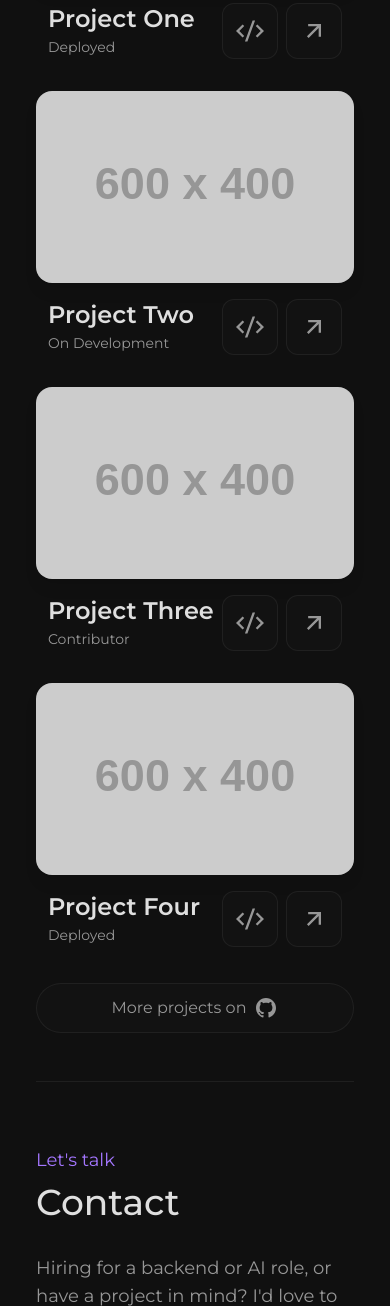
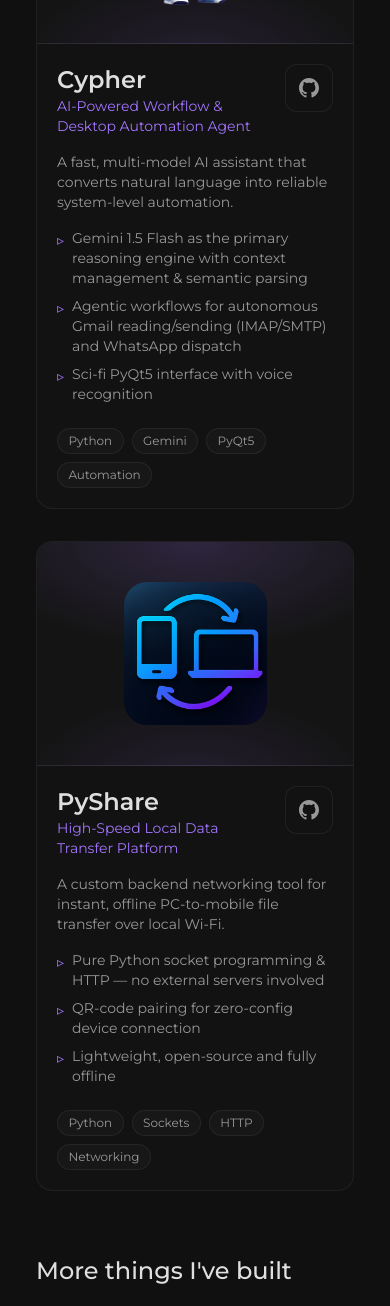
Before and after one commit to pattanayakpratik/my_portfolio, an Astro site: page / in a window 390 px wide. Shown: the part 4633-5939 px from the top of the page. Built offline with nearby package versions, Linux system fonts and the light colour scheme; Astro itself is replaced by a stand-in of ours; some packages are replaced by stand-ins of ours; no server answers; the database is empty; placeholder pictures from the web are drawn by us.

Commit message:
feat: redesign projects section with image optimization

```diff
--- a/src/components/projects.astro
+++ b/src/components/projects.astro
@@ -1,120 +1,162 @@
 ---
+import { Image } from "astro:assets";
+import cypherImg from "@/assets/projects/cypher.png";
+import pyshareImg from "@/assets/projects/pyshare.png";
+import { featuredProjects, otherProjects, profile } from "@/data/profile";
 
-interface Project {
-  title: string;
-  image: string;
-  link: string;
-  preview: string;
-  status: string;
-}
+const images: Record<string, { src: typeof cypherImg; pad: string }> = {
+  // Both are square artwork (mascot / app icon) -> centered with breathing room
+  cypher: { src: cypherImg, pad: "p-6 md:p-8" },
+  pyshare: { src: pyshareImg, pad: "p-10 md:p-14" },
+};
 
-const projects: Project[] = [
-  {
-    title: "Project One",
-    image: "https://placehold.co/600x400/1a1a1a/ffffff?text=Project+One",
-    link: "https://github.com",
-    preview: "https://example.com",
-    status: "Deployed",
-  },
-  {
-    title: "Project Two",
-    image: "https://placehold.co/600x400/1a1a1a/ffffff?text=Project+Two",
-    link: "https://github.com",
-    preview: "https://example.com",
-    status: "On Development",
-  },
-  {
-    title: "Project Three",
-    image: "https://placehold.co/600x400/1a1a1a/ffffff?text=Project+Three",
-    link: "https://github.com",
-    preview: "https://example.com",
-    status: "Contributor",
-  },
-  {
-    title: "Project Four",
-    image: "https://placehold.co/600x400/1a1a1a/ffffff?text=Project+Four",
-    link: "https://github.com",
-    preview: "https://example.com",
-    status: "Deployed",
-  },
-];
+const iconBtn =
+  "size-12 flex justify-center items-center text-[var(--white-icon)] hover:text-white transition duration-300 ease-in-out border border-1 border-[var(--white-icon-tr)] rounded-xl bg-[#1414149c] hover:bg-[var(--white-icon-tr)]";
+
+const githubPath =
+  "M12.001 2C6.47598 2 2.00098 6.475 2.00098 12C2.00098 16.425 4.86348 20.1625 8.83848 21.4875C9.33848 21.575 9.52598 21.275 9.52598 21.0125C9.52598 20.775 9.51348 19.9875 9.51348 19.15C7.00098 19.6125 6.35098 18.5375 6.15098 17.975C6.03848 17.6875 5.55098 16.8 5.12598 16.5625C4.77598 16.375 4.27598 15.9125 5.11348 15.9C5.90098 15.8875 6.46348 16.625 6.65098 16.925C7.55098 18.4375 8.98848 18.0125 9.56348 17.75C9.65098 17.1 9.91348 16.6625 10.201 16.4125C7.97598 16.1625 5.65098 15.3 5.65098 11.475C5.65098 10.3875 6.03848 9.4875 6.67598 8.7875C6.57598 8.5375 6.22598 7.5125 6.77598 6.1375C6.77598 6.1375 7.61348 5.875 9.52598 7.1625C10.326 6.9375 11.176 6.825 12.026 6.825C12.876 6.825 13.726 6.9375 14.526 7.1625C16.4385 5.8625 17.276 6.1375 17.276 6.1375C17.826 7.5125 17.476 8.5375 17.376 8.7875C18.0135 9.4875 18.401 10.375 18.401 11.475C18.401 15.3125 16.0635 16.1625 13.8385 16.4125C14.201 16.725 14.5135 17.325 14.5135 18.2625C14.5135 19.6 14.501 20.675 14.501 21.0125C14.501 21.275 14.6885 21.5875 15.1885 21.4875C19.259 20.1133 21.9999 16.2963 22.001 12C22.001 6.475 17.526 2 12.001 2Z";
 ---
 
 <section
   id="projects"
-  class="py-12 border-t border-[#ffffff10] text-[var(--white)]"
+  class="py-16 border-t border-[#ffffff10] text-[var(--white)]"
 >
   <div class="max-w-5xl mx-auto">
+    <div data-reveal>
       <h2 class="text-lg text-[var(--sec)] mb-2 shiny-sec">My work</h2>
-    <h3 class="text-4xl md:text-5xl font-medium mb-8">Projects</h3>
+      <h3 class="text-4xl md:text-5xl font-medium mb-10">Projects</h3>
+    </div>
 
+    <!-- Featured projects -->
     <div class="grid grid-cols-1 md:grid-cols-2 gap-8">
       {
-        projects.map((project) => (
-          <div class="group">
+        featuredProjects.map((project, i) => (
+          <article
+            class="group card overflow-hidden flex flex-col"
+            data-reveal
+            style={`--reveal-delay:${i * 120}ms`}
+          >
             <a
-              href={project.preview}
+              href={project.repo}
               target="_blank"
               rel="noopener noreferrer"
-              class="block"
+              class="project-media relative block overflow-hidden h-56 md:h-72"
+              aria-label={`${project.title} on GitHub`}
             >
-              <div class="rounded-2xl overflow-hidden shadow-lg hover:shadow-xl transition-shadow duration-300 mb-4">
-                <img
-                  src={project.image}
-                  alt={project.title}
-                  class="w-full h-48 md:h-72 object-cover group-hover:scale-105 transition-transform duration-300"
+              <Image
+                src={images[project.image].src}
+                alt={`${project.title} — ${project.tagline}`}
+                widths={[480, 800, 1100]}
+                sizes="(min-width: 768px) 500px, 100vw"
+                class={`w-full h-full object-contain ${images[project.image].pad} transition-transform duration-500 ease-out group-hover:scale-105`}
               />
-              </div>
-              <div class="flex items-center px-3">
+            </a>
+
+            <div class="flex flex-col flex-grow p-5 md:p-6 gap-4">
+              <div class="flex items-start gap-4">
                 <div class="flex-grow">
                   <h4 class="text-2xl font-semibold">{project.title}</h4>
-                  <span class="py-1 text-sm text-[var(--white-icon)]">
-                    {project.status}
-                  </span>
+                  <p class="text-sm text-[var(--sec)]">{project.tagline}</p>
                 </div>
-                <div class="flex gap-2 ml-auto">
                 <a
                   target="_blank"
-                    href={project.link}
-                    aria-label="GitHub"
-                    class="size-14 flex justify-center items-center text-[var(--white-icon)] hover:text-white transition duration-300 ease-in-out border border-1 border-[var(--white-icon-tr)] p-3 rounded-xl bg-[#1414149c] hover:bg-[var(--white-icon-tr)]"
+                  rel="noopener noreferrer"
+                  href={project.repo}
+                  aria-label={`${project.title} source code`}
+                  class={`${iconBtn} shrink-0`}
                 >
                   <svg
                     xmlns="http://www.w3.org/2000/svg"
                     viewBox="0 0 24 24"
                     fill="currentColor"
-                      class="size-7"
+                    class="size-6"
                   >
-                      <path d="M24 12L18.3431 17.6569L16.9289 16.2426L21.1716 12L16.9289 7.75736L18.3431 6.34315L24 12ZM2.82843 12L7.07107 16.2426L5.65685 17.6569L0 12L5.65685 6.34315L7.07107 7.75736L2.82843 12ZM9.78845 21H7.66009L14.2116 3H16.3399L9.78845 21Z" />
+                    <path d={githubPath} />
                   </svg>
                 </a>
+              </div>
+
+              <p class="text-[var(--white-icon)] text-sm md:text-base">
+                {project.description}
+              </p>
+
+              <ul class="space-y-2 text-sm text-[var(--white-icon)]">
+                {project.highlights.map((h) => (
+                  <li class="flex gap-2">
+                    <span class="text-[var(--sec)] mt-[2px]">▹</span>
+                    <span>{h}</span>
+                  </li>
+                ))}
+              </ul>
+
+              <div class="flex flex-wrap gap-2 mt-auto pt-2">
+                {project.tags.map((t) => (
+                  <span class="tag">{t}</span>
+                ))}
+              </div>
+            </div>
+          </article>
+        ))
+      }
+    </div>
+
+    <!-- Other projects -->
+    <h4 class="text-2xl font-medium mt-16 mb-6" data-reveal>
+      More things I've built
+    </h4>
+    <div class="grid grid-cols-1 sm:grid-cols-2 lg:grid-cols-3 gap-4">
+      {
+        otherProjects.map((p, i) => (
           <a
+            href={p.repo}
             target="_blank"
-                    href={project.preview}
-                    aria-label="Preview"
-                    class="size-14 flex justify-center items-center text-[var(--white-icon)] hover:text-white transition duration-300 ease-in-out border border-1 border-[var(--white-icon-tr)] p-3 rounded-xl bg-[#1414149c] hover:bg-[var(--white-icon-tr)]"
+            rel="noopener noreferrer"
+            class="mini-card group card p-5 flex flex-col gap-3 hover:-translate-y-1"
+            data-reveal
+            style={`--reveal-delay:${(i % 3) * 90}ms`}
           >
+            <div class="flex items-center justify-between">
               <svg
                 xmlns="http://www.w3.org/2000/svg"
                 viewBox="0 0 24 24"
                 fill="currentColor"
-                      class="size-7"
+                class="size-7 text-[var(--sec)]"
+                aria-hidden="true"
+              >
+                <path d="M4 5V19H20V7H11.5858L9.58579 5H4ZM12.4142 5H21C21.5523 5 22 5.44772 22 6V20C22 20.5523 21.5523 21 21 21H3C2.44772 21 2 20.5523 2 20V4C2 3.44772 2.44772 3 3 3H10.4142L12.4142 5Z" />
+              </svg>
+              <svg
+                xmlns="http://www.w3.org/2000/svg"
+                viewBox="0 0 24 24"
+                fill="currentColor"
+                class="size-5 text-[var(--white-icon)] transition-all duration-300 group-hover:text-white group-hover:translate-x-0.5 group-hover:-translate-y-0.5"
+                aria-hidden="true"
               >
                 <path d="M16.0037 9.41421L7.39712 18.0208L5.98291 16.6066L14.5895 8H7.00373V6H18.0037V17H16.0037V9.41421Z" />
               </svg>
-                  </a>
             </div>
+            <h5 class="text-lg font-semibold group-hover:text-[var(--sec)] transition-colors">
+              {p.title}
+            </h5>
+            <p class="text-sm text-[var(--white-icon)] flex-grow">
+              {p.description}
+            </p>
+            <div class="flex flex-wrap gap-2 pt-1">
+              {p.tags.map((t) => (
+                <span class="tag">{t}</span>
+              ))}
             </div>
           </a>
-          </div>
         ))
       }
     </div>
+
     <a
       target="_blank"
-      href="https://github.com"
-      aria-label="GitHub"
-      class="w-full flex items-center justify-center gap-2 mt-9 text-[var(--white-icon)] hover:text-white transition duration-300 ease-in-out border border-[var(--white-icon-tr)] p-3 rounded-full bg-[#1414149c] hover:bg-[var(--white-icon-tr)] hover:scale-105"
+      rel="noopener noreferrer"
+      href={profile.socials.github}
+      aria-label="More projects on GitHub"
+      class="w-full flex items-center justify-center gap-2 mt-10 text-[var(--white-icon)] hover:text-white transition duration-300 ease-in-out border border-[var(--white-icon-tr)] p-3 rounded-full bg-[#1414149c] hover:bg-[var(--white-icon-tr)] hover:scale-[1.02]"
     >
       <span class="md:text-lg text-md">More projects on</span>
       <svg
@@ -123,10 +165,18 @@ const projects: Project[] = [
         fill="currentColor"
         class="size-6"
       >
-        <path
-          d="M12.001 2C6.47598 2 2.00098 6.475 2.00098 12C2.00098 16.425 4.86348 20.1625 8.83848 21.4875C9.33848 21.575 9.52598 21.275 9.52598 21.0125C9.52598 20.775 9.51348 19.9875 9.51348 19.15C7.00098 19.6125 6.35098 18.5375 6.15098 17.975C6.03848 17.6875 5.55098 16.8 5.12598 16.5625C4.77598 16.375 4.27598 15.9125 5.11348 15.9C5.90098 15.8875 6.46348 16.625 6.65098 16.925C7.55098 18.4375 8.98848 18.0125 9.56348 17.75C9.65098 17.1 9.91348 16.6625 10.201 16.4125C7.97598 16.1625 5.65098 15.3 5.65098 11.475C5.65098 10.3875 6.03848 9.4875 6.67598 8.7875C6.57598 8.5375 6.22598 7.5125 6.77598 6.1375C6.77598 6.1375 7.61348 5.875 9.52598 7.1625C10.326 6.9375 11.176 6.825 12.026 6.825C12.876 6.825 13.726 6.9375 14.526 7.1625C16.4385 5.8625 17.276 6.1375 17.276 6.1375C17.826 7.5125 17.476 8.5375 17.376 8.7875C18.0135 9.4875 18.401 10.375 18.401 11.475C18.401 15.3125 16.0635 16.1625 13.8385 16.4125C14.201 16.725 14.5135 17.325 14.5135 18.2625C14.5135 19.6 14.501 20.675 14.501 21.0125C14.501 21.275 14.6885 21.5875 15.1885 21.4875C19.259 20.1133 21.9999 16.2963 22.001 12C22.001 6.475 17.526 2 12.001 2Z"
-        ></path>
+        <path d={githubPath}></path>
       </svg>
     </a>
   </div>
 </section>
+
+<style>
+  .project-media {
+    background:
+      radial-gradient(120% 80% at 50% 0%, #a476ff2e 0%, transparent 60%),
+      radial-gradient(80% 60% at 50% 110%, #5e44913a 0%, transparent 70%),
+      #141414;
+    border-bottom: 1px solid var(--white-icon-tr);
+  }
+</style>
```
Lines whose indentation alone changed are shown as unchanged.
